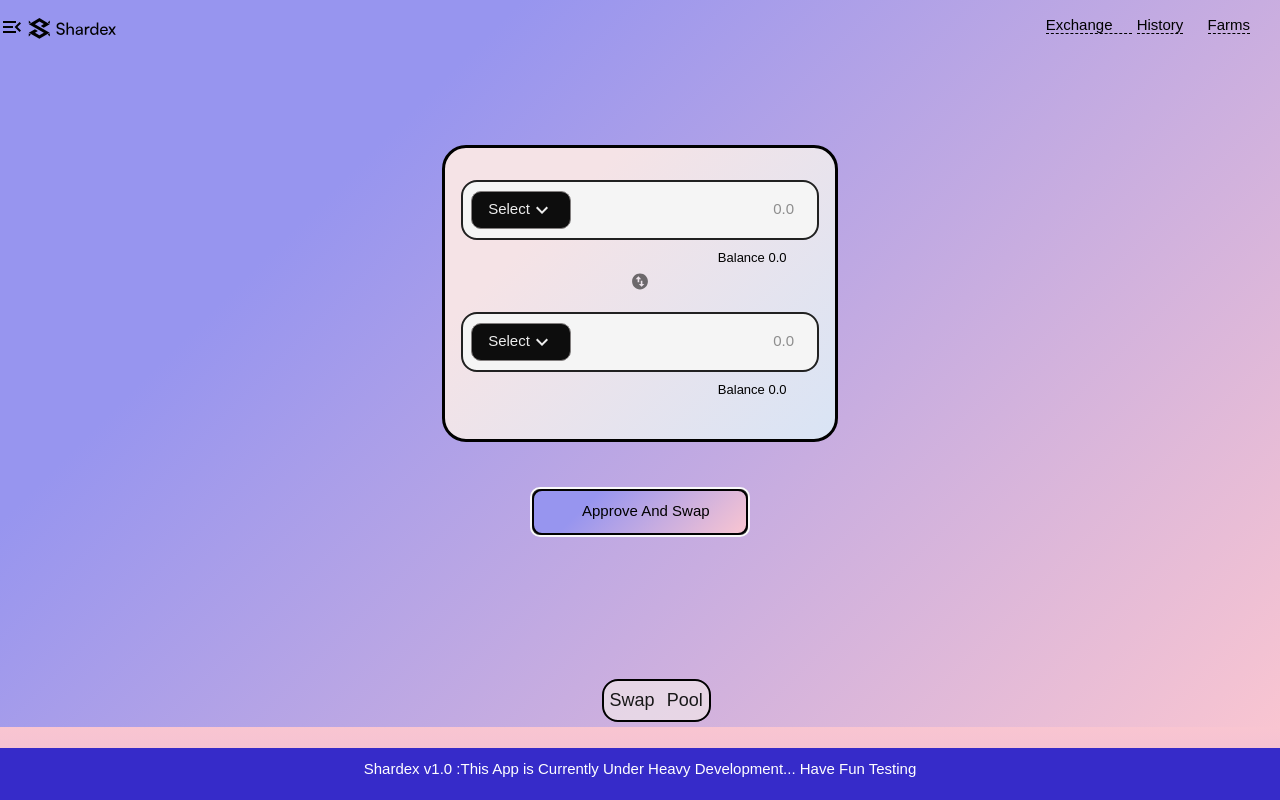
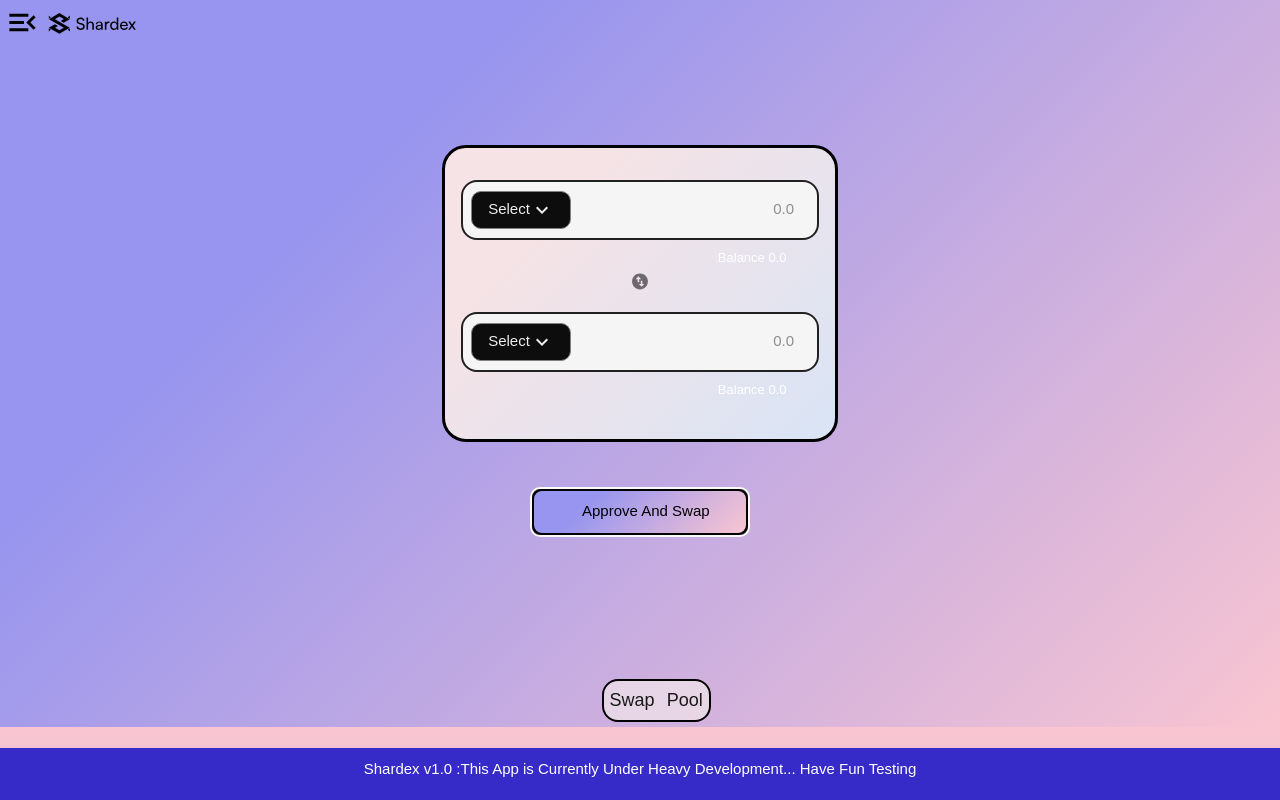
Before and after one commit to tharunrai14/shardex-app-xyz, a React (Create React App) app: page / in a window 1280 px wide. Built offline with nearby package versions, Linux system fonts and the light colour scheme; a web font is replaced by a local one.

Commit message:
changedfrontend2

```diff
--- a/src/NavBar/NavBar.css
+++ b/src/NavBar/NavBar.css
@@ -192,51 +192,11 @@ li a:hover {
   height: max-content;
 }
 }
-#bspan{
-position: absolute;
-display: inline-block;
-right: 10px;
-top:14px;
-text-decoration: none;
-}
-#s1 a{
-padding-right: 20px;
-text-decoration: none;
-text-decoration-color: none;
-color: #000000;
-}
-#s1 :hover{
-  text-decoration: dashed underline 2px ;
 
-}
-#s2{
-  padding-right: 20px;
-  text-decoration: none ;
-
-
-}
-#s2 :hover{
-  text-decoration: dashed underline 2px ;
-  text-transform: capitalize;
-}
-#s3{
-  padding-right: 20px;
-  text-decoration: none ;
-
-
-}
-#s3 :hover{
-  text-decoration: dashed underline 2px ;
-  text-transform: capitalize;
-}
-
-#micon{
-  position: absolute;
-  left: 0;
-  top: 15px;
-
-}
 img{
   padding-left: 35px;
   padding-top: 2px;
+  position: relative;
+  left: 20px;
+  top: -5px;
 }
--- a/src/NavBar/NavBar.js
+++ b/src/NavBar/NavBar.js
@@ -2,8 +2,11 @@ import React, { Component } from "react";
 import { Link } from "react-router-dom";
 import { MenuItems } from "./MenuItems";
 import "./NavBar.css";
+import { BrowserRouter as Router, Switch, Route } from "react-router-dom";
+import Sidebar from "../sidebar/sidebar";
 import { NavLink } from 'react-router-dom';
 import Image  from "./logobt.svg";
+import App from '../App.js'
 import MenuOpenIcon from '@mui/icons-material/MenuOpen';
 class NavBar extends Component {
   state = { clicked: false };
@@ -19,7 +22,13 @@ class NavBar extends Component {
       <nav id="navbar" >
 
         <img src={Image} alt='logo'/>
-        <div  id="micon"> <MenuOpenIcon /></div>
+        <>
+      <Router>
+        <Sidebar />
+
+      </Router>
+    </>
+
 
 
         <div className="NavbarItes">
@@ -27,7 +36,7 @@ class NavBar extends Component {
 
             <li> <NavLink to='/' activeClassName="active" >Swap</NavLink> </li>
             <li> <NavLink to='/Liquidity'  activeClassName="active" >Pool</NavLink> </li>
-          </ul><span id="bspan"><span id="s1"><a href="/">Exchange</a></span> <span id="s2"><a>History</a></span> <span id="s3"><a>Farms</a></span> </span>
+        </ul>
         </div>
       </nav>
 
--- a/src/sidebar/sb.css
+++ b/src/sidebar/sb.css
@@ -0,0 +1,106 @@
+
+
+.sidebar {
+    position: fixed;
+    top: 0;
+    left: -300px;
+    width: 300px;
+    height: 100%;
+    background-color: rgb(0, 0, 0);
+    transition: left 300ms ease-out;
+    z-index: 1;
+  }
+  .sidebar.active {
+    left: 0;
+  }
+
+  .sidebar ul {
+    margin: 0;
+    padding: 0;
+  }
+  .sidebar li {
+    list-style: none;
+  }
+  .sidebar li a {
+    font-size: 18px;
+    text-decoration: none;
+    padding: 10px;
+    display: block;
+    color: #fff;
+  }
+
+  .hamburger {
+    border: none;
+    outline: 0;
+    width: 60px;
+    position: absolute;
+    right: -40px;
+    top:5px;
+
+  }
+
+  .hamburger:after,
+  .hamburger:before,
+  .hamburger div {
+    background-color: #fff;
+    height: 5px;
+    margin: 7px 0;
+    border-radius: 3px;
+    content: "";
+    display: block;
+    transition: all 300ms ease-in-out;
+  }
+
+  .sidebar.active .hamburger:before {
+    transform: translateY(12px) rotate(135deg);
+  }
+  .sidebar.active .hamburger::after {
+    transform: translateY(-12px) rotate(-135deg);
+  }
+  .sidebar.active .hamburger div {
+    transform: scale(0);
+  }
+
+
+
+#bspan{
+    position: absolute;
+    display: inline-block;
+    right: 10px;
+    top:14px;
+    text-decoration: none;
+    background-color: #fff;
+    }
+    #s1 a{
+    padding-right: 20px;
+    text-decoration: none;
+    text-decoration-color: none;
+    color: #ece6e6;
+    }
+    #s1 :hover{
+      text-decoration: dashed underline 2px ;
+
+    }
+    #s2{
+      padding-right: 20px;
+      text-decoration: none ;
+
+
+    }
+    #s2 :hover{
+      text-decoration: dashed underline 2px ;
+      text-transform: capitalize;
+    }
+    #s3{
+      padding-right: 20px;
+      text-decoration: none ;
+
+
+    }
+    #s3 :hover{
+      text-decoration: dashed underline 2px ;
+      text-transform: capitalize;
+    }
+    p{
+        color: #fff;
+    }
--- a/src/sidebar/sidebar.js
+++ b/src/sidebar/sidebar.js
@@ -1,20 +1,35 @@
 import "./sb.css";
-return(
-<div id="mySidenav" class="sidenav">
-<a href="#" class="closebtn" onclick="closeNav()">&times;</a>
-<a href="#">About</a>
-<a href="#">Services</a>
-<a href="#">Clients</a>
-<a href="#">Contact</a>
-</div>
+import React, { useState } from "react";
+import { Link } from "react-router-dom";
+import MenuOpenIcon from '@mui/icons-material/MenuOpen';
 
-function  openNav ()  {
-document.getElementById("mySidenav").style.width = "20px";
-}
+function Sidebar() {
+    const [sidebar, setSidebar] = useState(false);
+    const showSidebar = () => setSidebar(!sidebar);
+    return (
+      <nav className={sidebar ? "sidebar active" : "sidebar"}>
+       <MenuOpenIcon  fontSize="large" className="hamburger" type="button" onClick={showSidebar}>
 
-function closeNav() {
-document.getElementById("mySidenav").style.width = "0";
-}
-<span style="font-size:30px;cursor:pointer" onclick={openNav}">&#9776; open</span>
-)
-export default sidebar;
+        </MenuOpenIcon>
+
+        <ul onClick={showSidebar}>
+
+
+        </ul>
+
+        <span id="bspan">
+         <li><span id="s1">
+                <a href="/">Exchange</a>
+                </span></li>
+
+          <li><span id="s2">
+                    <a>History</a></span></li>
+                     <li><span id="s3"><a>Farms</a>
+                     </span> </li>
+        </span>
+        <p>gjgjkg</p>
+      </nav>
+    );
+  }
+
+  export default Sidebar;
```
